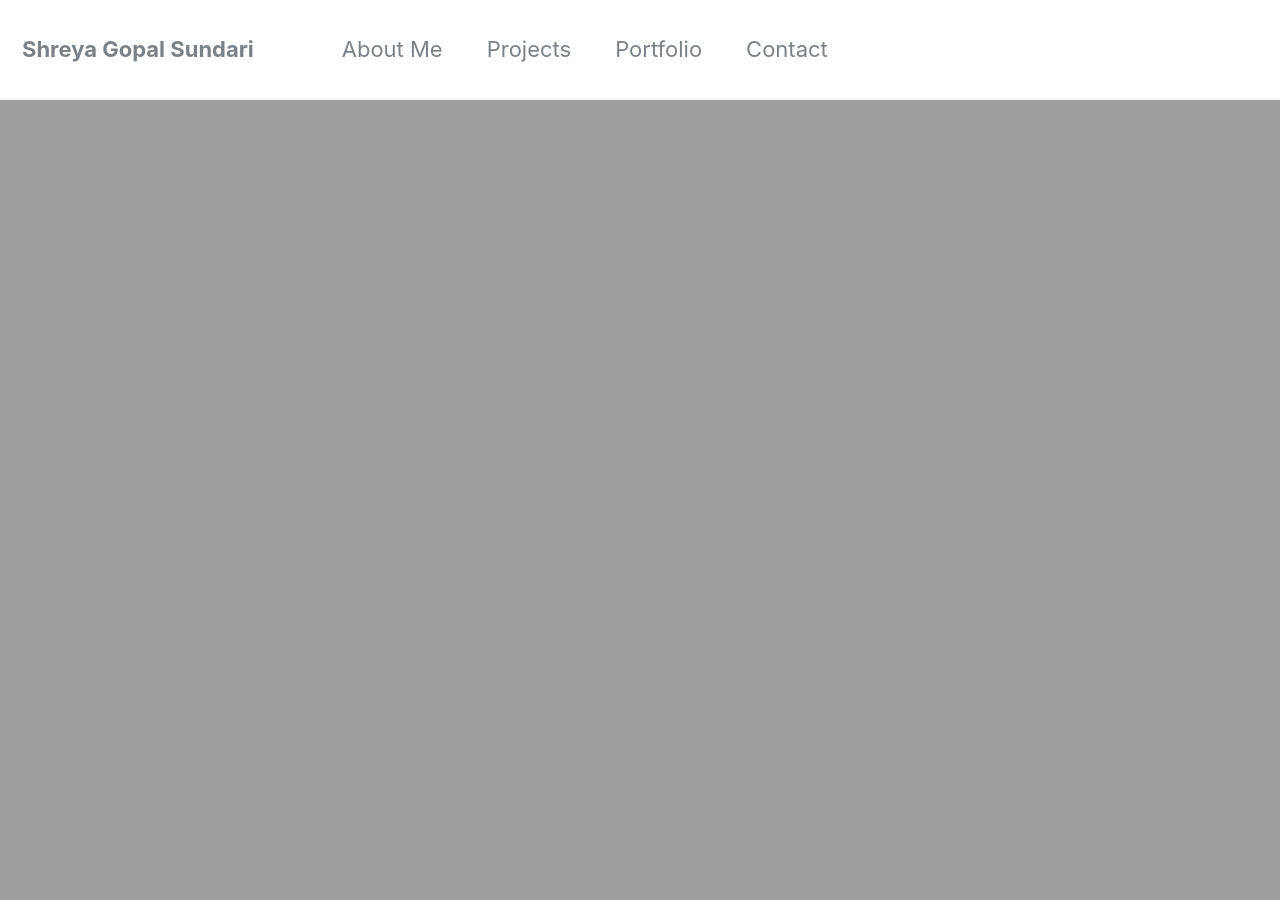
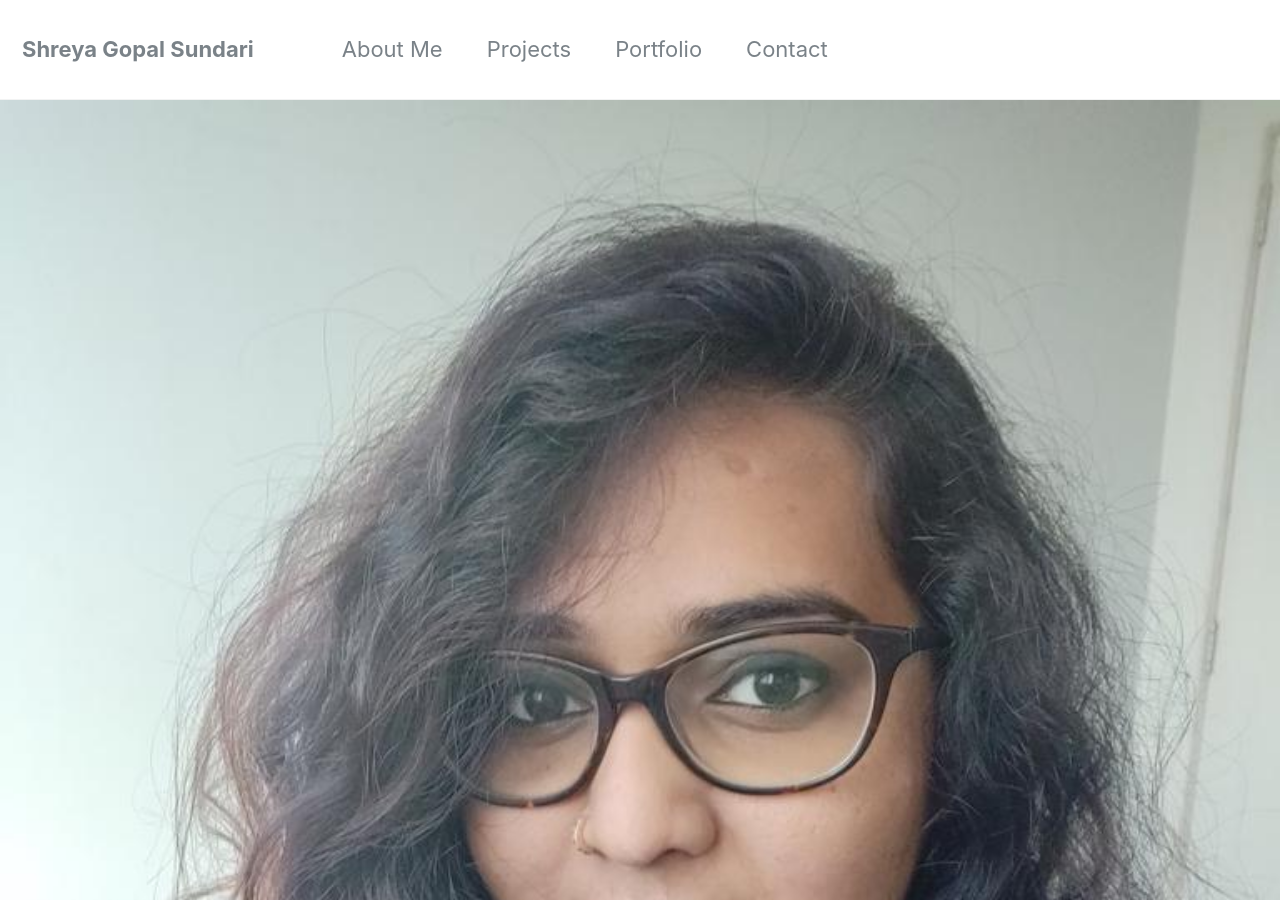
Before and after one commit to shreyagopal/shreyagopal.github.io, a Jekyll site: the page built from index.html, in a window 1280 px wide and 900 px high. Built offline with Jekyll 4.4.1, drawn with Linux system fonts in a browser that asks for light colours; the list of posts is cut into pages by our own code.

Commit message:
Update index.html

```diff
--- a/index.html
+++ b/index.html
@@ -2,5 +2,5 @@
 layout: home
 author_profile: true
 header:
-  image: "/images/photo-1504639725590-34d0984388bd.jpg"
+  image: "/images/shreya.jpeg"
 ---
```
